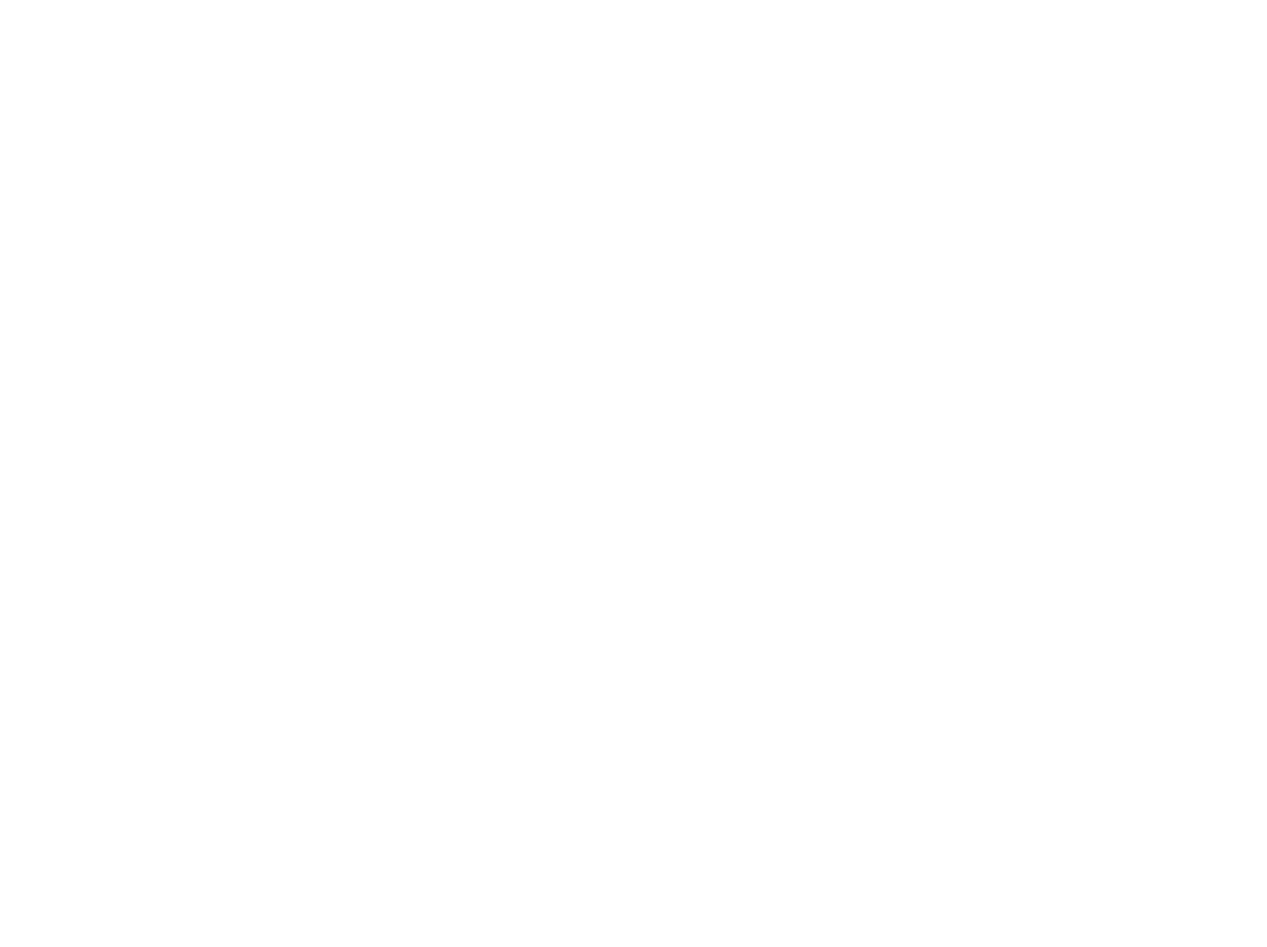
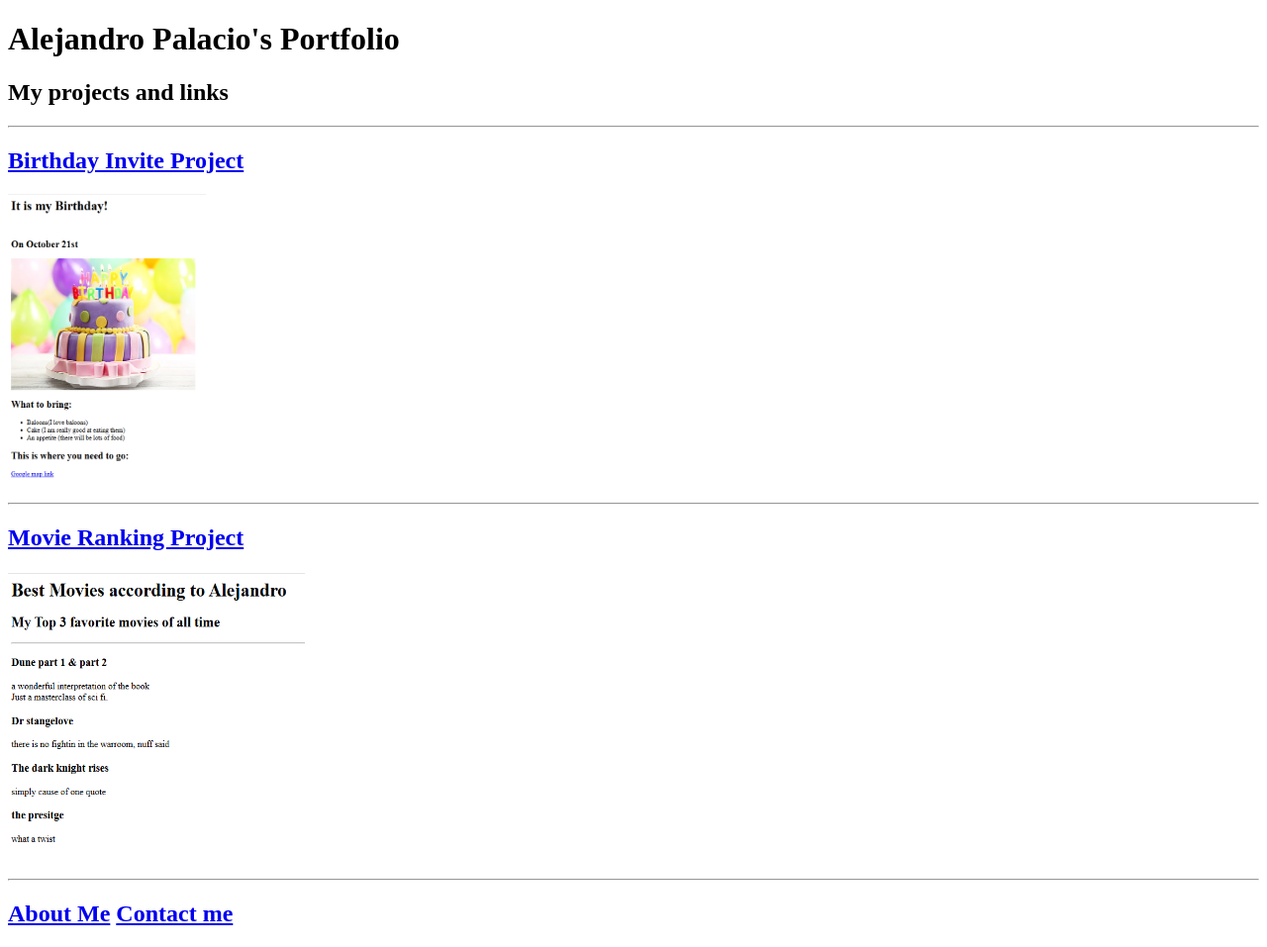
Before and after one commit to kinbareid/html-portfolio, a plain HTML site: page index.html in a window 1280 px wide. Shown: the whole page at 99% size. Before the commit the page ends 800 px from the top, so only its background shows below. Drawn offline with Linux system fonts and the light colour scheme.

Commit message:
Update index.html

```diff
--- a/index.html
+++ b/index.html
@@ -1,15 +1,22 @@
-<!-- TODO 1: Create the HTML Boilerplate -->
+<!DOCTYPE html>
+<html lang="en">
+    <head>
+        <meta charset="UTF-8">
+        <title>Alejandro Palacio Portfolio</title>
+    </head>
+    <body>
+        <h1>Alejandro Palacio's Portfolio</h1>
+        <h2> My projects and links</h2>
+        <hr>
+        <h2><a href="./public/birthday-invite.html">Birthday Invite Project</a></h2>
+            <img src="./assets/birthday.png" alt="birthay project preview" width="200" height="300"/>
+            <hr />
+        <h2><a href="./public/movie-ranking.html">Movie Ranking Project</a></h2>
+            <img src="./assets/movie_rankings.png" alt="movie ranking project preview "width="300" height="300"/>
+            <hr />
+        <h2><a href="./public/about.html">About Me</a> <a href="./public/contact.html">Contact me</a></h2>
+    </body>
 
-<!-- TODO 2: Add Your previous projects' HTML into the public folder -->
+    </body>
 
-<!-- TODO 3: Take screenshots of your project previews and add the images to the images folder -->
-
-<!-- TODO 4: Add titles/subtitles etc. -->
-
-<!-- TODO 5: Add a link to the project pages -->
-
-<!-- TODO 6: Add images to show the project previews
-HINT for TODO 6: You can use the height attribute set to 200 to make the image smaller:
-https://developer.mozilla.org/en-US/docs/Web/HTML/Element/img#attr-height -->
-
-<!-- TODO 7: Add the Contact Me and About Me page links -->
+</html>
```
